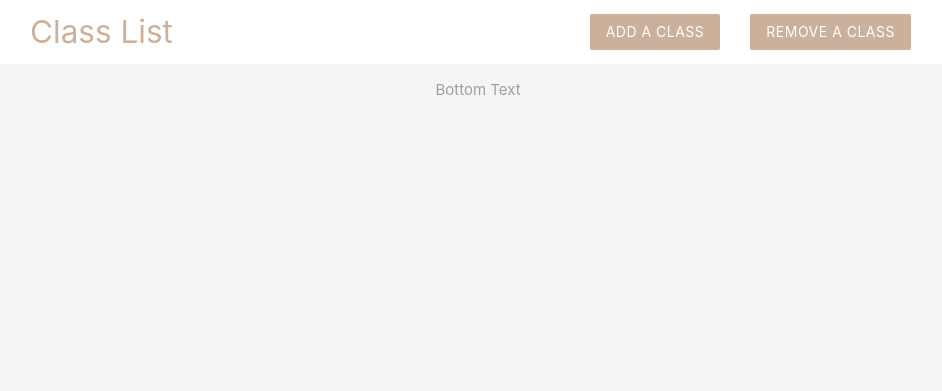
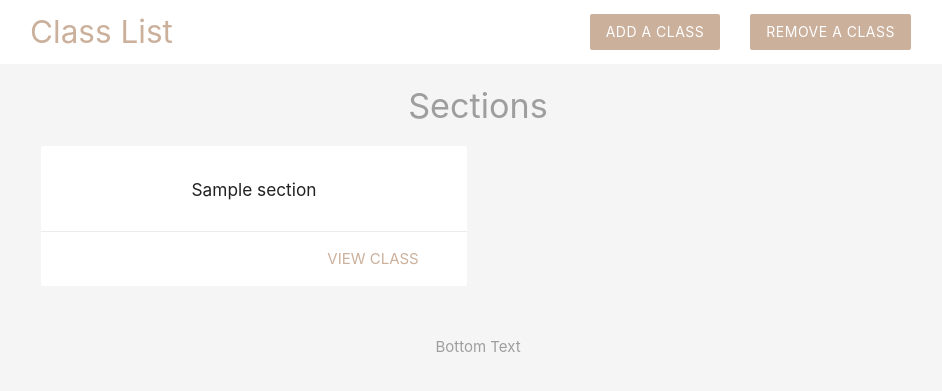
Before and after one commit to paolo-ortiz/CS122-Project, a PHP site: page / in a window 1280 px wide. Shown: the top 391 px of the page, without its empty margins (162-1104 px from the left). Run offline with PHP 8.4, Linux system fonts and the light colour scheme; tables that the repository leaves empty or names only in its code hold one stand-in row (values such as "Sample post").

Commit message:
can add sections

```diff
--- /dev/null
+++ b/config/db_connect.php
@@ -0,0 +1,11 @@
+<?php
+
+	//connect to database
+	$conn = mysqli_connect('localhost', 'paolo', 'password', 'classList');
+
+	//check connection
+	if (!$conn) {
+		echo "Connection Error: " . mysqli_connect_error();
+	}
+
+ ?>
--- a/index.php
+++ b/index.php
@@ -1,5 +1,19 @@
 <?php
 
+	//connect to database
+	include("config/db_connect.php");
+
+	//write query for all classes
+	$sql = "SELECT sectionName, subject, sectionID FROM section";
+	//make query and get result
+	$result = mysqli_query($conn, $sql);
+	//fetch resulting rows as array
+	$sections = mysqli_fetch_all($result, MYSQLI_ASSOC);
+	//free result from memory
+	mysqli_free_result($result);
+
+	//close connection
+	mysqli_close($conn);
 
 ?>
 
@@ -8,6 +22,29 @@
 
 	<?php include("templates/Input2 header.php") ?>
 
+	<!--OUTPUT DATA TO BROWSER-->
+	<h4 class="center grey-text">Sections</h4>
+	<div class="container">
+		<div class="row">
+			<?php foreach($sections as $section): ?>
+
+				<div class="col s6 md3">
+					<div class="card z-depth-0">
+						<div class="card-content center">
+							<h6><?php echo htmlspecialchars($section["sectionName"]); ?></h6>
+							<div><?php htmlspecialchars($section["subject"]); ?>
+							</div>
+						</div>
+						<div class="card-action right-align">
+							<a class="brand-text" href="#">view class</a>
+						</div>
+					</div>
+				</div>
+
+			<?php endforeach; ?>
+		</div>
+	</div>
+
 	<?php include("templates/Input2 footer.php") ?>
 
 </body>
--- a/templates/Input2 header.php
+++ b/templates/Input2 header.php
@@ -22,11 +22,11 @@
 	<body class="grey lighten-4"> <!--BACKGROUND-->
 		<nav class="white z-depth-0">
 			<div class="container">
-				<a href="#" class="brand-logo brand-text">Class List</a>
+				<a href="index.php" class="brand-logo brand-text">Class List</a>
 				<ul id="nav-mobile" class="right hide-on-small-and-down">
 
 					<!--ADD BUTTON-->
-					<li><a href="#" class="btn brand z-depth-0">Add a Class</a></li>
+					<li><a href="Input2addClass.php" class="btn brand z-depth-0">Add a Class</a></li>
 
 					<!--ADD BUTTON-->
 					<li><a href="#" class="btn brand z-depth-0">Remove a Class</a></li>
```
Also changed, not shown: Input2addClass.php (+19 -1 lines).
